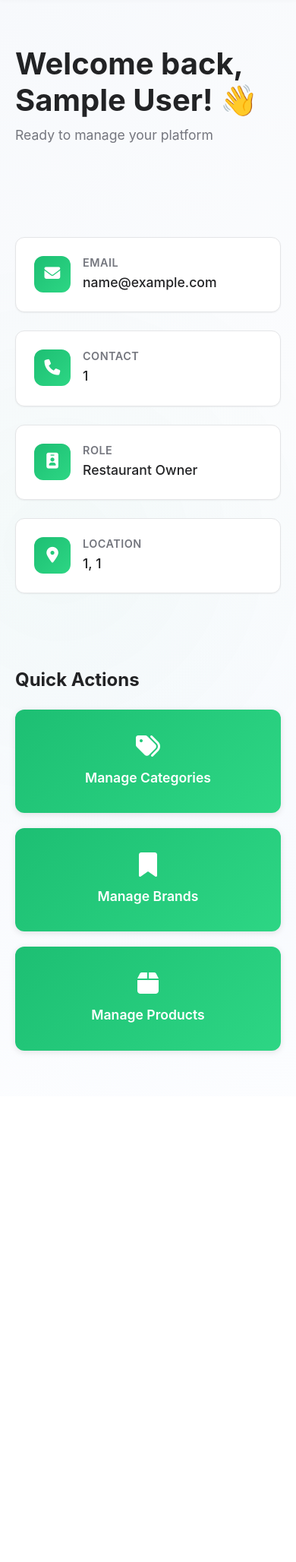
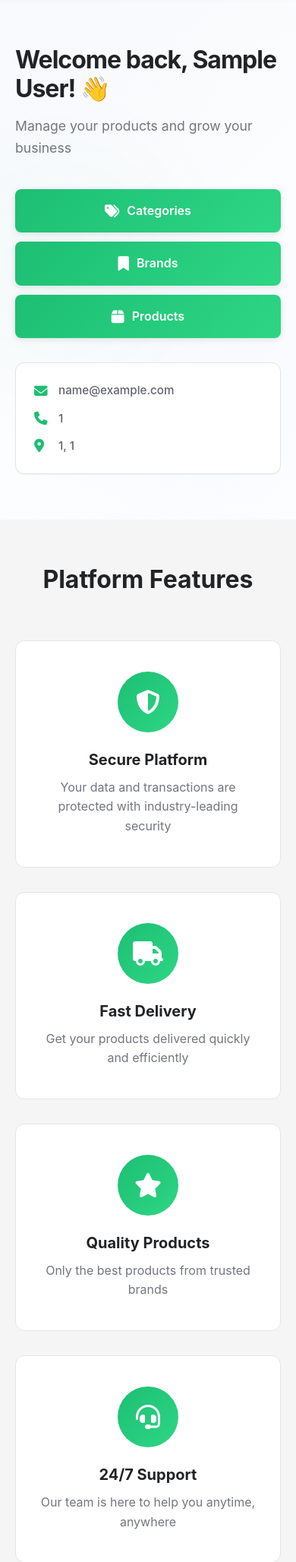
Before and after one commit to princesscheryl/mvc_lab1, a PHP site: page / in a window 390 px wide. Shown: the part 123-2179 px from the top of the page at 76% size. Before the commit the page ends 1511 px from the top, so only its background shows below. Run offline with PHP 8.4, Linux system fonts and the light colour scheme; the visitor is signed in with stand-in values (Sample User, id 1).

Commit message:
changed layout of user view of homepage

```diff
--- a/css/index.css
+++ b/css/index.css
@@ -342,118 +342,102 @@ body {
     animation-play-state: paused;
 }
 
-/* Dashboard Hero */
+/* Dashboard Hero - Logged In Users */
 .hero-dashboard {
-    padding: 60px 24px;
+    padding: 80px 24px 120px;
 }
 
-.dashboard-welcome h1 {
-    font-size: 2.5rem;
-    color: var(--gray-900);
-    margin-bottom: 8px;
-    font-weight: 700;
+.hero-container-logged {
+    max-width: 1400px;
+    margin: 0 auto;
+    position: relative;
+    z-index: 1;
+    display: grid;
+    grid-template-columns: 1fr 1fr;
+    gap: 60px;
+    align-items: center;
 }
 
-/* Dashboard Grid */
-.dashboard-grid {
-    display: grid;
-    grid-template-columns: repeat(auto-fit, minmax(280px, 1fr));
-    gap: 24px;
-    margin-top: 40px;
+.hero-content-logged {
+    max-width: 650px;
 }
 
-.dashboard-card {
-    background: var(--white);
-    border: 1px solid var(--gray-200);
-    border-radius: 12px;
-    padding: 24px;
-    display: flex;
-    align-items: flex-start;
-    gap: 16px;
-    transition: all 0.3s;
-    box-shadow: var(--shadow-sm);
+.hero-title-logged {
+    font-size: 3rem;
+    font-weight: 700;
+    color: var(--gray-900);
+    line-height: 1.2;
+    margin-bottom: 16px;
+    letter-spacing: -1px;
 }
 
-.dashboard-card:hover {
-    box-shadow: var(--shadow-md);
-    transform: translateY(-4px);
-    border-color: var(--primary-light);
+/* Admin Quick Actions Hero */
+.admin-actions-hero {
+    display: flex;
+    gap: 12px;
+    margin: 32px 0;
+    flex-wrap: wrap;
 }
 
-.dashboard-card-icon {
-    background: linear-gradient(135deg, var(--primary) 0%, var(--primary-light) 100%);
-    width: 48px;
-    height: 48px;
-    border-radius: 12px;
-    display: flex;
-    align-items: center;
-    justify-content: center;
-    color: var(--white);
-    font-size: 1.3rem;
-    flex-shrink: 0;
-}
-
-.dashboard-card-content h4 {
-    font-size: 0.9rem;
-    color: var(--gray-600);
-    font-weight: 600;
-    margin-bottom: 4px;
-    text-transform: uppercase;
-    letter-spacing: 0.5px;
-}
-
-.dashboard-card-content p {
-    font-size: 1.1rem;
-    color: var(--gray-900);
-    font-weight: 500;
-    margin: 0;
-}
-
-/* Quick Actions */
-.quick-actions {
-    margin-top: 60px;
-}
-
-.quick-actions h3 {
-    font-size: 1.5rem;
-    color: var(--gray-900);
-    margin-bottom: 24px;
-    font-weight: 700;
-}
-
-.action-cards {
-    display: grid;
-    grid-template-columns: repeat(auto-fit, minmax(200px, 1fr));
-    gap: 20px;
-}
-
-.action-card {
+.hero-action-btn {
     background: linear-gradient(135deg, var(--primary) 0%, var(--primary-light) 100%);
     color: var(--white);
-    padding: 32px 24px;
-    border-radius: 12px;
+    padding: 16px 28px;
+    border-radius: 8px;
     text-decoration: none;
-    display: flex;
-    flex-direction: column;
+    display: inline-flex;
     align-items: center;
-    gap: 12px;
-    text-align: center;
+    gap: 10px;
+    font-weight: 600;
+    font-size: 1rem;
     transition: all 0.3s;
     box-shadow: var(--shadow);
 }
 
-.action-card:hover {
-    transform: translateY(-6px);
+.hero-action-btn:hover {
+    transform: translateY(-3px);
     box-shadow: var(--shadow-lg);
 }
 
-.action-card i {
-    font-size: 2rem;
+.hero-action-btn i {
+    font-size: 1.2rem;
 }
 
-.action-card span {
+/* User Info Grid - Compact */
+.user-info-grid {
+    display: flex;
+    flex-direction: column;
+    gap: 12px;
+    margin-top: 32px;
+    padding: 24px;
+    background: var(--white);
+    border-radius: 12px;
+    border: 1px solid var(--gray-200);
+    box-shadow: var(--shadow-sm);
+}
+
+.user-info-item-compact {
+    display: flex;
+    align-items: center;
+    gap: 12px;
+    color: var(--gray-700);
+    font-size: 0.95rem;
+}
+
+.user-info-item-compact i {
+    color: var(--primary);
     font-size: 1.1rem;
-    font-weight: 600;
+    width: 20px;
+}
+
+.user-info-item-compact span {
+    font-weight: 500;
+}
+
+/* Featured Section for logged-in users */
+.featured-section {
+    padding: 80px 24px;
+    background: var(--gray-50);
 }
 
 /* Features Section */
@@ -613,7 +597,8 @@ body {
         font-size: 0.9rem;
     }
 
-    .hero-container {
+    .hero-container,
+    .hero-container-logged {
         grid-template-columns: 1fr;
         gap: 40px;
     }
@@ -622,7 +607,8 @@ body {
         display: none;
     }
 
-    .hero-title {
+    .hero-title,
+    .hero-title-logged {
         font-size: 2rem;
     }
 
@@ -639,16 +625,18 @@ body {
     }
 
     .features-section,
+    .featured-section,
     .cta-section {
         padding: 60px 20px;
     }
 
-    .dashboard-grid {
-        grid-template-columns: 1fr;
+    .admin-actions-hero {
+        flex-direction: column;
     }
 
-    .action-cards {
-        grid-template-columns: 1fr;
+    .hero-action-btn {
+        width: 100%;
+        justify-content: center;
     }
 
     .cta-buttons {
--- a/index.php
+++ b/index.php
@@ -42,73 +42,142 @@ require_once 'settings/core.php';
     <?php if(isset($_SESSION['user_id'])): ?>
         <!-- Logged in user dashboard -->
         <section class="hero-section hero-dashboard">
-            <div class="hero-container">
-                <div class="dashboard-welcome">
-                    <h1>Welcome back, <?php echo htmlspecialchars($_SESSION['user_name']); ?>! 👋</h1>
-                    <p class="hero-subtitle">Ready to manage your platform</p>
-                </div>
+            <div class="hero-container-logged">
+                <div class="hero-content-logged">
+                    <h1 class="hero-title-logged">
+                        Welcome back, <span class="highlight"><?php echo htmlspecialchars($_SESSION['user_name']); ?>!</span> 👋
+                    </h1>
+                    <p class="hero-subtitle">
+                        <?php echo $_SESSION['user_role']==1 ? 'Manage your products and grow your business' : 'Discover amazing products from top brands'; ?>
+                    </p>
 
-                <div class="dashboard-grid">
-                    <div class="dashboard-card">
-                        <div class="dashboard-card-icon">
+                    <?php if($_SESSION['user_role']==1): ?>
+                    <!-- Admin Quick Actions -->
+                    <div class="admin-actions-hero">
+                        <a href="admin/category.php" class="hero-action-btn">
+                            <i class="fa fa-tags"></i>
+                            <span>Categories</span>
+                        </a>
+                        <a href="admin/brand.php" class="hero-action-btn">
+                            <i class="fa fa-bookmark"></i>
+                            <span>Brands</span>
+                        </a>
+                        <a href="admin/product.php" class="hero-action-btn">
+                            <i class="fa fa-box"></i>
+                            <span>Products</span>
+                        </a>
+                    </div>
+                    <?php else: ?>
+                    <!-- Customer Search -->
+                    <div class="hero-search">
+                        <input type="text" placeholder="Search for products..." class="search-input">
+                        <button class="search-btn">
+                            <i class="fa fa-search"></i>
+                        </button>
+                    </div>
+                    <?php endif; ?>
+
+                    <!-- User Info Grid -->
+                    <div class="user-info-grid">
+                        <div class="user-info-item-compact">
                             <i class="fa fa-envelope"></i>
+                            <span><?php echo htmlspecialchars($_SESSION['user_email']); ?></span>
                         </div>
-                        <div class="dashboard-card-content">
-                            <h4>Email</h4>
-                            <p><?php echo htmlspecialchars($_SESSION['user_email']); ?></p>
+                        <div class="user-info-item-compact">
+                            <i class="fa fa-phone"></i>
+                            <span><?php echo htmlspecialchars($_SESSION['user_contact']); ?></span>
                         </div>
-                    </div>
-
-                    <div class="dashboard-card">
-                        <div class="dashboard-card-icon">
-                            <i class="fa fa-phone"></i>
-                        </div>
-                        <div class="dashboard-card-content">
-                            <h4>Contact</h4>
-                            <p><?php echo htmlspecialchars($_SESSION['user_contact']); ?></p>
-                        </div>
-                    </div>
-
-                    <div class="dashboard-card">
-                        <div class="dashboard-card-icon">
-                            <i class="fa fa-id-badge"></i>
-                        </div>
-                        <div class="dashboard-card-content">
-                            <h4>Role</h4>
-                            <p><?php echo $_SESSION['user_role']==1?'Restaurant Owner':'Customer'; ?></p>
-                        </div>
-                    </div>
-
-                    <div class="dashboard-card">
-                        <div class="dashboard-card-icon">
+                        <div class="user-info-item-compact">
                             <i class="fa fa-map-marker-alt"></i>
-                        </div>
-                        <div class="dashboard-card-content">
-                            <h4>Location</h4>
-                            <p><?php echo htmlspecialchars($_SESSION['user_city'].', '.$_SESSION['user_country']); ?></p>
+                            <span><?php echo htmlspecialchars($_SESSION['user_city'].', '.$_SESSION['user_country']); ?></span>
                         </div>
                     </div>
                 </div>
 
-                <?php if($_SESSION['user_role']==1): ?>
-                <div class="quick-actions">
-                    <h3>Quick Actions</h3>
-                    <div class="action-cards">
-                        <a href="admin/category.php" class="action-card">
-                            <i class="fa fa-tags"></i>
-                            <span>Manage Categories</span>
-                        </a>
-                        <a href="admin/brand.php" class="action-card">
-                            <i class="fa fa-bookmark"></i>
-                            <span>Manage Brands</span>
-                        </a>
-                        <a href="admin/product.php" class="action-card">
-                            <i class="fa fa-box"></i>
-                            <span>Manage Products</span>
-                        </a>
+                <!-- Pinterest-style Image Carousel for logged-in users too -->
+                <div class="pinterest-carousel">
+                    <div class="carousel-column carousel-column-1">
+                        <div class="carousel-image">
+                            <img src="https://images.unsplash.com/photo-1505740420928-5e560c06d30e?w=400&h=500&fit=crop" alt="Headphones">
+                        </div>
+                        <div class="carousel-image">
+                            <img src="https://images.unsplash.com/photo-1523275335684-37898b6baf30?w=400&h=600&fit=crop" alt="Watch">
+                        </div>
+                        <div class="carousel-image">
+                            <img src="https://images.unsplash.com/photo-1572635196237-14b3f281503f?w=400&h=400&fit=crop" alt="Sunglasses">
+                        </div>
+                    </div>
+                    <div class="carousel-column carousel-column-2">
+                        <div class="carousel-image">
+                            <img src="https://images.unsplash.com/photo-1560769629-975ec94e6a86?w=400&h=550&fit=crop" alt="Shoes">
+                        </div>
+                        <div class="carousel-image">
+                            <img src="https://images.unsplash.com/photo-1491553895911-0055eca6402d?w=400&h=450&fit=crop" alt="Sneakers">
+                        </div>
+                        <div class="carousel-image">
+                            <img src="https://images.unsplash.com/photo-1585386959984-a4155224a1ad?w=400&h=500&fit=crop" alt="Perfume">
+                        </div>
+                    </div>
+                    <div class="carousel-column carousel-column-3">
+                        <div class="carousel-image">
+                            <img src="https://images.unsplash.com/photo-1542291026-7eec264c27ff?w=400&h=600&fit=crop" alt="Red Shoes">
+                        </div>
+                        <div class="carousel-image">
+                            <img src="https://images.unsplash.com/photo-1576566588028-4147f3842f27?w=400&h=400&fit=crop" alt="Backpack">
+                        </div>
+                        <div class="carousel-image">
+                            <img src="https://images.unsplash.com/photo-1611312449408-fcece27cdbb7?w=400&h=550&fit=crop" alt="Camera">
+                        </div>
+                    </div>
+                    <div class="carousel-column carousel-column-4">
+                        <div class="carousel-image">
+                            <img src="https://images.unsplash.com/photo-1546868871-7041f2a55e12?w=400&h=500&fit=crop" alt="Smart Watch">
+                        </div>
+                        <div class="carousel-image">
+                            <img src="https://images.unsplash.com/photo-1598532163257-ae3c6b2524b6?w=400&h=600&fit=crop" alt="Glasses">
+                        </div>
+                        <div class="carousel-image">
+                            <img src="https://images.unsplash.com/photo-1525904097878-94fb15835963?w=400&h=450&fit=crop" alt="Coffee">
+                        </div>
                     </div>
                 </div>
-                <?php endif; ?>
+            </div>
+        </section>
+
+        <!-- Featured Products Section (for logged-in users) -->
+        <section class="featured-section">
+            <div class="features-container">
+                <h2 class="section-title"><?php echo $_SESSION['user_role']==1 ? 'Platform Features' : 'Why Shop With Us?'; ?></h2>
+                <div class="features-grid">
+                    <div class="feature-card">
+                        <div class="feature-icon">
+                            <i class="fa fa-shield-alt"></i>
+                        </div>
+                        <h3>Secure Platform</h3>
+                        <p>Your data and transactions are protected with industry-leading security</p>
+                    </div>
+                    <div class="feature-card">
+                        <div class="feature-icon">
+                            <i class="fa fa-truck"></i>
+                        </div>
+                        <h3>Fast Delivery</h3>
+                        <p>Get your products delivered quickly and efficiently</p>
+                    </div>
+                    <div class="feature-card">
+                        <div class="feature-icon">
+                            <i class="fa fa-star"></i>
+                        </div>
+                        <h3>Quality Products</h3>
+                        <p>Only the best products from trusted brands</p>
+                    </div>
+                    <div class="feature-card">
+                        <div class="feature-icon">
+                            <i class="fa fa-headset"></i>
+                        </div>
+                        <h3>24/7 Support</h3>
+                        <p>Our team is here to help you anytime, anywhere</p>
+                    </div>
+                </div>
             </div>
         </section>
     <?php else: ?>
```
